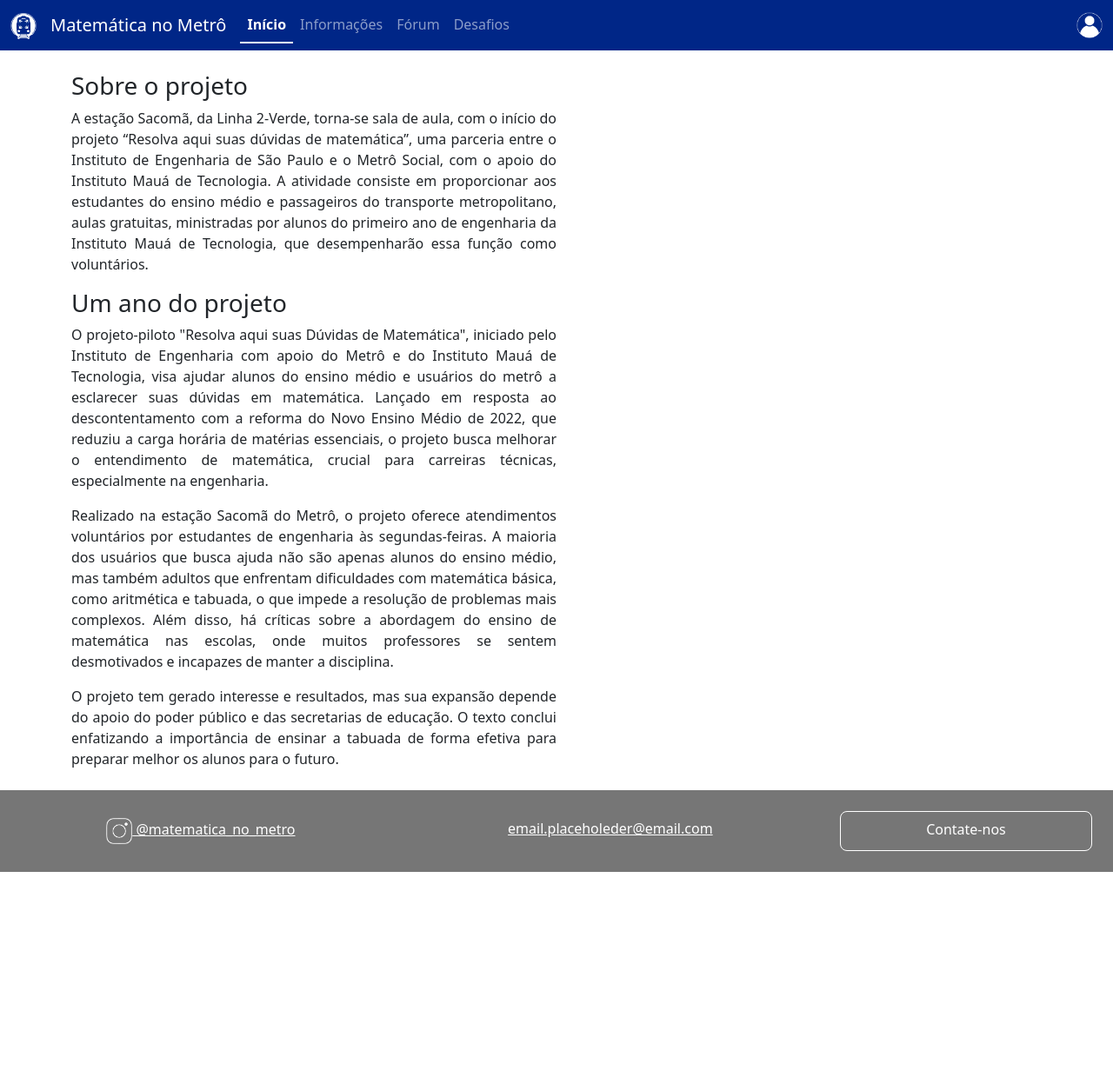
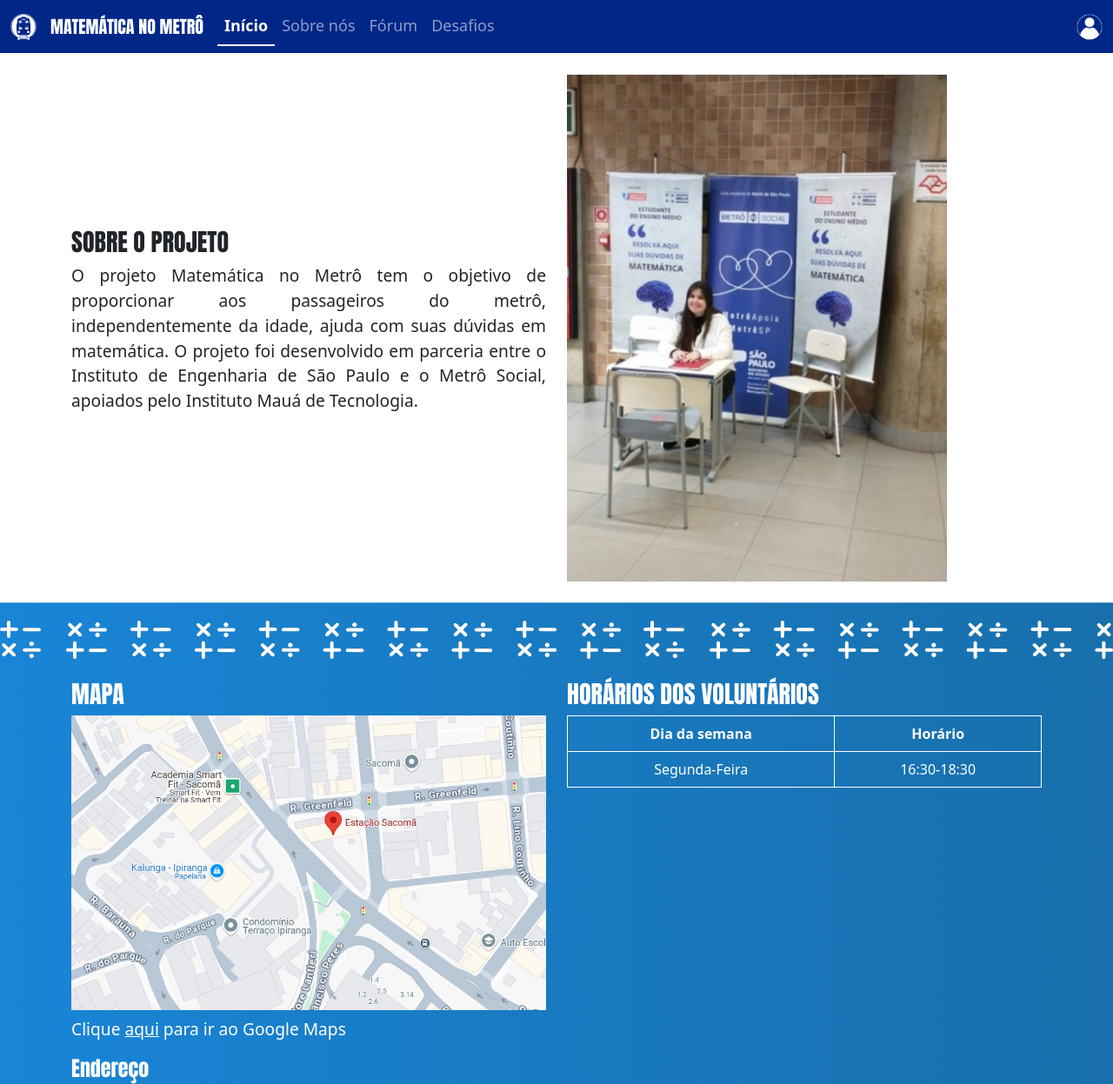
Before and after one commit to louisebochnia/pii-matematica-no-metro-T1-T2, a website: page front/index.html in a window 1280 px wide. Shown: the top 1247 px of the page at 87% size. Before the commit the page ends 1003 px from the top, so only its background shows below. Drawn offline with nearby package versions, Linux system fonts and the light colour scheme.

Commit message:
Refazendo a tela inical

```diff
--- a/front/index.html
+++ b/front/index.html
@@ -16,10 +16,10 @@
     <!-- Barra de navegação/Menu -->
     <nav class="navbar navbar-expand-sm" id="nav" data-bs-theme="dark">
         <div class="container-fluid">
-            <a class="navbar-brand" href="#">
+            <a>
                 <img src="images/logo_matematica_no_metro.png" id="icon" alt="logo">
             </a>
-            <a class="navbar-brand" href="#">Matemática no Metrô</a>
+            <a class="navbar-brand mx-sm-3" href="#">MATEMÁTICA NO METRÔ</a>
 
             <button class="navbar-toggler" type="button" data-bs-toggle="collapse"
                 data-bs-target="#navbarSupportedContent" aria-controls="navbarSupportedContent" aria-expanded="false"
@@ -32,7 +32,7 @@
                         <a class="nav-link active" aria-current="page" href="#">Início</a>
                     </li>
                     <li class="nav-item">
-                        <a class="nav-link" href="informacoes.html">Informações</a>
+                        <a class="nav-link" href="informacoes.html">Sobre nós</a>
                     </li>
                     <li class="nav-item">
                         <a class="nav-link" href="forum.html">Fórum</a>
@@ -52,50 +52,78 @@
     <!-- Conteúdo da página -->
     <main>
         <div class="container my-4">
-            <div class="col-sm-6">
-                <div>
-                    <h3>Sobre o projeto</h3>
+            <div class="row">
+                <div class="col-md-6 align-self-center">
+                    <h3>SOBRE O PROJETO</h3>
                     <p>
-                        A estação Sacomã, da Linha 2-Verde, torna-se sala de aula, com o início do projeto “Resolva aqui
-                        suas dúvidas de matemática”, uma parceria entre o Instituto de Engenharia de São Paulo e o Metrô
-                        Social, com o apoio do Instituto Mauá de Tecnologia. A atividade consiste em proporcionar aos
-                        estudantes do ensino médio e passageiros do transporte metropolitano, aulas gratuitas,
-                        ministradas
-                        por alunos do primeiro ano de engenharia da Instituto Mauá de Tecnologia, que desempenharão essa
-                        função como voluntários.
+                        O projeto Matemática no Metrô tem o objetivo de proporcionar aos passageiros do metrô,
+                        independentemente da idade, ajuda com suas dúvidas em matemática. O projeto foi desenvolvido
+                        em parceria entre o Instituto de Engenharia de São Paulo e o Metrô Social, apoiados pelo
+                        Instituto Mauá de Tecnologia.
                     </p>
                 </div>
-                <div class="mt-2">
-                    <h3>Um ano do projeto</h3>
-                    <p>
-                        O projeto-piloto "Resolva aqui suas Dúvidas de Matemática", iniciado pelo Instituto de
-                        Engenharia com
-                        apoio do Metrô e do Instituto Mauá de Tecnologia, visa ajudar alunos do ensino médio e usuários
-                        do
-                        metrô a esclarecer suas dúvidas em matemática. Lançado em resposta ao descontentamento com a
-                        reforma
-                        do Novo Ensino Médio de 2022, que reduziu a carga horária de matérias essenciais, o projeto
-                        busca
-                        melhorar o entendimento de matemática, crucial para carreiras técnicas, especialmente na
-                        engenharia.
-                    </p>
-                    <p>
-                        Realizado na estação Sacomã do Metrô, o projeto oferece atendimentos voluntários por estudantes
-                        de
-                        engenharia às segundas-feiras. A maioria dos usuários que busca ajuda não são apenas alunos do
-                        ensino médio, mas também adultos que enfrentam dificuldades com matemática básica, como
-                        aritmética e
-                        tabuada, o que impede a resolução de problemas mais complexos. Além disso, há críticas sobre a
-                        abordagem do ensino de matemática nas escolas, onde muitos professores se sentem desmotivados e
-                        incapazes de manter a disciplina.
-                    </p>
-                    <p>
-                        O projeto tem gerado interesse e resultados, mas sua expansão depende do apoio do poder público
-                        e das
-                        secretarias de educação. O texto conclui enfatizando a importância de ensinar a tabuada de forma
-                        efetiva para preparar melhor os alunos para o futuro.
-                    </p>
+                <div class="col-md-6">
+                    <img src="images/imagem_voluntário.jpeg" alt="Foto do Projeto" style="width: 80%;">
                 </div>
+            </div>
+        </div>
+
+
+        <div class="my-4" id="info">
+            <hr>
+            <div class="p-4" id="sinais" style="background-image: url('images/sinais_matematica.png'); /* Verifique o caminho da imagem */ background-repeat: repeat-x; background-size: auto;">
+            </div>
+
+
+            <div class="container my-4">
+                <div class="row mt-4">
+                    <div class="col-sm-6">
+                        <h3>MAPA</h3>
+                        <img src="images/maps.jpeg" alt="google_maps">
+                        <p class="mt-2">Clique <a href="https://maps.app.goo.gl/nBmhaDZZoNHXCYLs8" style="color:white">aqui</a> para ir ao Google Maps</p>
+                        <h4>Endereço</h4>
+                        <p>Praça Altemar Dutra - Ipiranga, São Paulo - SP, 04203-053</p>
+                    </div>
+                    <div class="col-sm-6">
+                        <h3>HORÁRIOS DOS VOLUNTÁRIOS</h3>
+                        <table class="table table-bordered" id="horarios">
+                            <thead>
+                                <tr>
+                                    <th id="elementos-horarios">Dia da semana</th>
+                                    <th id="elementos-horarios">Horário</th>
+                                </tr>
+                            </thead>
+                            <tbody>
+                                <tr>
+                                    <td id="elementos-horarios">Segunda-Feira</td>
+                                    <td id="elementos-horarios">16:30-18:30</td>
+                                </tr>
+                            </tbody>
+                        </table>
+                    </div>
+                </div>
+            </div>
+
+            <div class="p-4" id="sinais" style="background-image: url('images/sinais_matematica.png'); /* Verifique o caminho da imagem */ background-repeat: repeat-x; background-size: auto;">
+            </div>
+            <hr>
+        </div>
+
+        <div class="container my-4">
+            <h3>NESTE SITE</h3>
+            <div class="row gap-3">
+                <a class="col-md-3 mx-md-auto mt-3 p-5 justify-content-center border rounded-4" id="neste-site" href="informacoes.html">
+                    <img src="images/sobre_nos.jpeg" alt="sobre-nos-imagem">
+                    <p>Sobre Nós</p>
+                </a>
+                <a class="col-md-3 mx-auto mt-3 p-5 justify-content-center border rounded-4" id="neste-site" href="forum.html">
+                    <img src="images/forum.jpeg" alt="forum-imagem">
+                    <p>Fórum</p>
+                </a>
+                <a class="col-md-3 mx-auto mt-3 p-5 justify-content-center border rounded-4" id="neste-site" href="desafios.html">
+                    <img src="images/desafios.jpeg" alt="deafios-imagem">
+                    <p>Desafios</p>
+                </a>
             </div>
         </div>
     </main>
@@ -109,7 +137,8 @@
                 <img src="images/instagram_icon.png" id="icon" alt="instagram">
                 @matematica_no_metro</a>
             <a class="nav-link m-4" id="rodape-link" href="#">email.placeholeder@email.com</a>
-            <a class="nav-link m-4 border border-white rounded-3" id="rodape-contato" href="contato.html">Contate-nos</a>
+            <a class="nav-link m-4 border border-white rounded-3" id="rodape-contato"
+                href="contato.html">Contate-nos</a>
         </nav>
     </footer>
 
--- a/front/styles/styles.css
+++ b/front/styles/styles.css
@@ -1,12 +1,24 @@
 /*  */
 p{
     text-align: justify;
+    font-size: larger;
 }
 footer{
     background-color: #767676;
 }
 img{
     width: 100%;
+}
+h3, h4 {
+    font-family: Impact, Haettenschweiler, 'Arial Narrow Bold', sans-serif;
+}
+
+/* classes */
+.navbar-brand {
+    font-family: Impact, Haettenschweiler, 'Arial Narrow Bold', sans-serif;
+}
+.nav-item {
+    font-size: large;
 }
 
 /* id */
@@ -22,7 +34,30 @@ img{
 #rodape-link{
     text-decoration: underline;
 }
-#tabela{
-    border-color: #002687;
+#horarios{
+    border-color: white;
+    text-align: center;
+    background-color: transparent;
+}
+#elementos-horarios {
+    background-color: transparent;
+    color: white;
+}
+#info {
+    background-image: linear-gradient(to right,#1985D7, #186FAB);
+    color: white;
+}
+#neste-site {
+    background-image: linear-gradient(to right,#1985D7, #186FAB);
+    color: white;
     text-align: center;
 }
+#neste-site img{
+    width: 70%;
+    border-radius: 50%;
+}
+#neste-site p {
+    text-align: center;
+    font-family: Impact, Haettenschweiler, 'Arial Narrow Bold', sans-serif;
+    padding-top: 5%;
+}
```
Also changed, not shown: front/informacoes.html (+0 -30 lines), front/images/desafios.jpeg (added), front/images/forum.jpeg (added), front/images/imagem_voluntário.jpeg (added), front/images/logo_matematica_no_metro_pequenino.png (deleted), front/images/logo_matematica_no_metro_torto.png (deleted), front/images/maps.jpeg (renamed from front/images/imagem_maps.jpeg), front/images/sinais_matematica.png (added), front/images/sobre_nos.jpeg (added).
